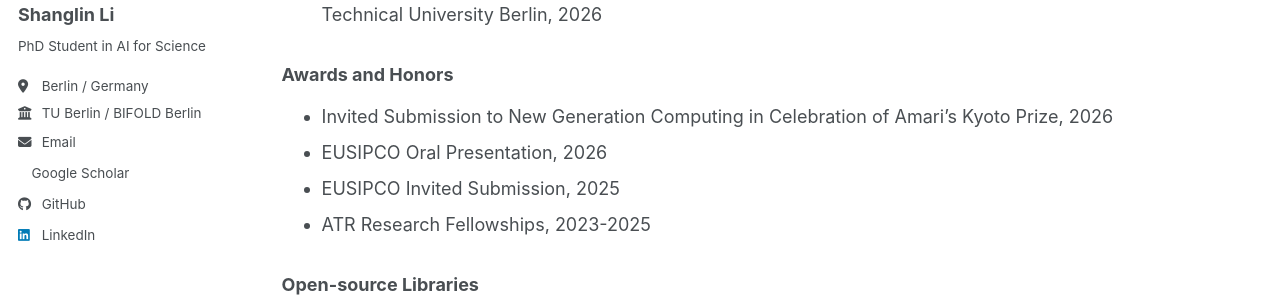
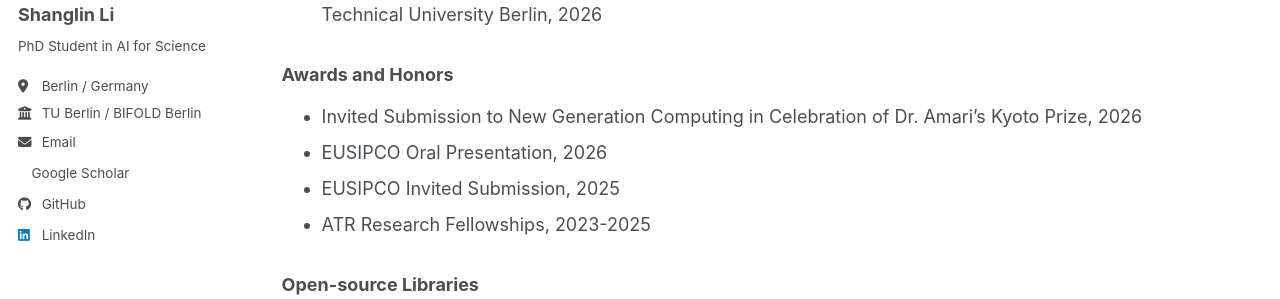
Before and after one commit to fightlesliefigt/fightlesliefigt.github.io, a Jekyll site: the page built from _pages/portfolio.html, in a window 1280 px wide and 900 px high, scrolled down 748 px. Shown: the part 340-639 px from the top of the window. Built offline with Jekyll 4.4.1, drawn with Linux system fonts in a browser that asks for light colours; a style sheet for code colours, icons or effects is not loaded.

```diff
--- a/_pages/portfolio.html
+++ b/_pages/portfolio.html
@@ -65,7 +65,7 @@ author_profile: true
 
 <h3>Awards and Honors</h3>
 <ul>
-  <li>Invited Submission to New Generation Computing in Celebration of Amari’s Kyoto Prize, 2026</li>
+  <li>Invited Submission to New Generation Computing in Celebration of Dr. Amari’s Kyoto Prize, 2026</li>
   <li>EUSIPCO Oral Presentation, 2026</li>
   <li>EUSIPCO Invited Submission, 2025</li>
   <li>ATR Research Fellowships, 2023-2025</li>
```
